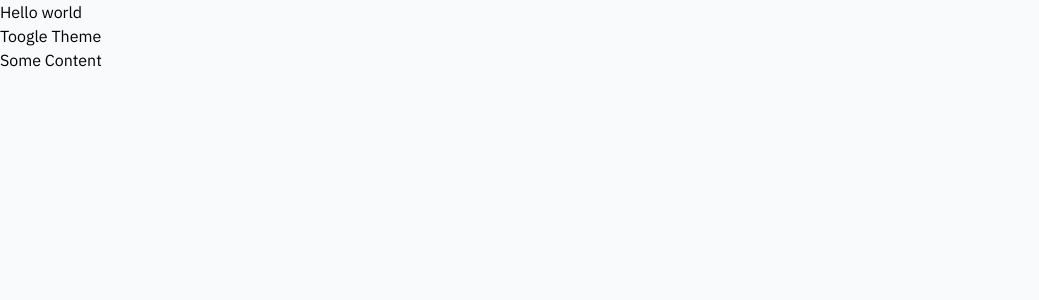
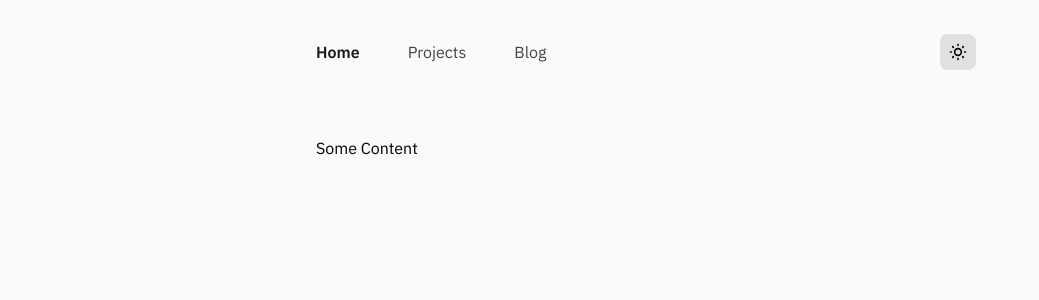
Before and after one commit to ashirbad29/ashirbad.live, a Next.js app: page / in a window 1280 px wide. Shown: the top 300 px of the page, without its empty margins (0-1039 px from the left). Built offline with nearby package versions, Linux system fonts and the light colour scheme.

Commit message:
✨ add navbar and theme switcher

```diff
--- a/components/Container.tsx
+++ b/components/Container.tsx
@@ -1,12 +1,11 @@
 import Head from 'next/head';
 import { useState, useEffect } from 'react';
-import { useTheme } from 'next-themes';
+import Nav from './Nav';
 
 const Container = (props: any) => {
 	const [mounted, setMounted] = useState(false);
 
 	const { children } = props;
-	const { resolvedTheme, setTheme } = useTheme();
 
 	// After Component mounting we have access to the theme
 	useEffect(() => setMounted(true), []);
@@ -18,16 +17,9 @@ const Container = (props: any) => {
 				<meta name='description' content='Generated by create next app' />
 				<link rel='icon' href='/favicon.ico' />
 			</Head>
-			<h1>Hello world</h1>
-			<button
-				onClick={() => {
-					setTheme(resolvedTheme === 'light' ? 'dark' : 'light');
-				}}
-			>
-				Toogle Theme
-			</button>
-			<main className='min-h-screen bg-gray-50 dark:bg-gray-900'>
-				{children}
+			<main className='min-h-screen max-w-2xl mx-auto bg-gray-50 dark:bg-gray-900'>
+				<Nav mounted={mounted} />
+				<div className='ml-3'>{children}</div>
 			</main>
 		</div>
 	);
--- /dev/null
+++ b/components/Nav.tsx
@@ -0,0 +1,63 @@
+import Link from 'next/link';
+import { useTheme } from 'next-themes';
+import { SunIcon, MoonIcon } from '@heroicons/react/outline';
+import { useRouter } from 'next/router';
+import clsx from 'clsx';
+
+const navItems = [
+	{
+		key: 'home',
+		label: 'Home',
+		to: '/',
+	},
+	{
+		key: 'projects',
+		label: 'Projects',
+		to: '/projects',
+	},
+	{
+		key: 'blog',
+		label: 'Blog',
+		to: '/blog',
+	},
+];
+
+const Nav = ({ mounted }: { mounted: boolean }) => {
+	const { resolvedTheme, setTheme } = useTheme();
+	const router = useRouter();
+
+	return (
+		<nav className='flex gap-6 items-center pt-8 pb-8 sm:pb-16'>
+			{navItems.map(item => (
+				<button
+					key={item.key}
+					className={clsx(
+						'hover:bg-gray-200 text-gray-500 dark:hover:bg-gray-700 py-2 px-3 dark:text-gray-300 rounded-lg transition-all',
+						{
+							'font-semibold text-gray-800 dark:text-gray-100':
+								router.asPath === item.to,
+						}
+					)}
+				>
+					<Link href={item.to}>{item.label}</Link>
+				</button>
+			))}
+
+			{/* Theme Toggler */}
+			{mounted && (
+				<button
+					className='ml-auto bg-gray-200 dark:bg-gray-600 flex items-center justify-center rounded-lg p-2 hover:ring-2 ring-gray-300 transition-all'
+					onClick={() => setTheme(resolvedTheme === 'light' ? 'dark' : 'light')}
+				>
+					{resolvedTheme === 'light' ? (
+						<SunIcon className='h-5 w-5' />
+					) : (
+						<MoonIcon className='h-5 w-5' />
+					)}
+				</button>
+			)}
+		</nav>
+	);
+};
+
+export default Nav;
--- a/package.json
+++ b/package.json
@@ -8,6 +8,8 @@
     "lint": "next lint"
   },
   "dependencies": {
+    "@heroicons/react": "^1.0.5",
+    "clsx": "^1.1.1",
     "next": "12.0.7",
     "next-themes": "^0.0.15",
     "react": "17.0.2",
--- /dev/null
+++ b/pages/projects.tsx
@@ -0,0 +1,11 @@
+import Container from '../components/Container';
+
+const Projects = () => {
+	return (
+		<Container>
+			<h1>Projects</h1>
+		</Container>
+	);
+};
+
+export default Projects;
```
Also changed, not shown: 1 other file (tests, documents, lock files or other folders).
